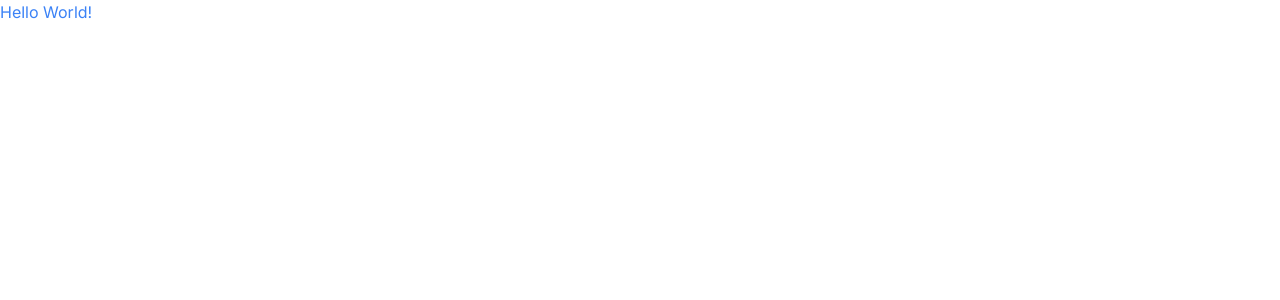
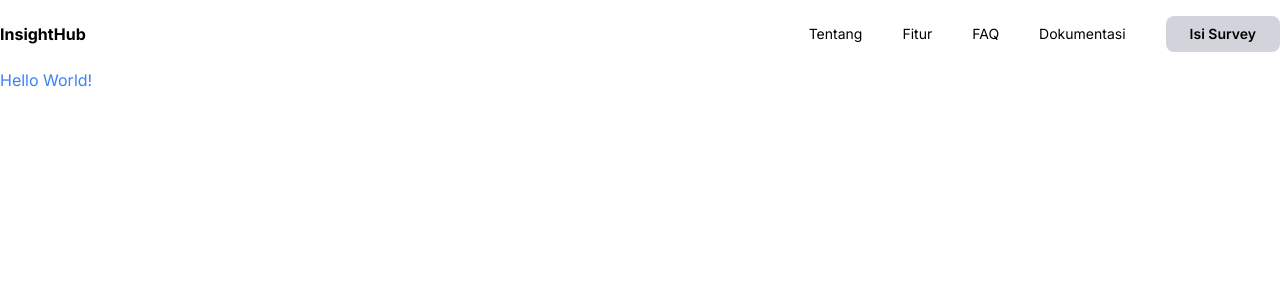
Before and after one commit to januarfonti/insighthub, a Nuxt app: page / in a window 1280 px wide. Shown: the top 300 px of the page. Built offline with nearby package versions, Linux system fonts and the light colour scheme.

Commit message:
Add header component

```diff
--- /dev/null
+++ b/components/Header.vue
@@ -0,0 +1,15 @@
+<!-- Header component, include brand on the left and others menu on the right, I'm using Nuxtjs 3-->
+<template>
+  <header class="py-4">
+    <div class="container flex items-center justify-between ">
+      <NuxtLink to="/" class="font-bold">InsightHub</NuxtLink>
+      <nav class="flex items-center gap-10 text-sm">
+        <NuxtLink to="#fitur" class="">Tentang</NuxtLink>
+        <NuxtLink to="#fitur" class="">Fitur</NuxtLink>
+        <NuxtLink to="/faq" class="">FAQ</NuxtLink>
+        <NuxtLink to="/dokumentasi" class="">Dokumentasi</NuxtLink>
+        <NuxtLink to="/login" class="px-6 py-2 rounded-lg bg-gray-300 font-semibold">Isi Survey</NuxtLink>
+      </nav>
+    </div>
+  </header>
+</template>
--- a/layouts/default.vue
+++ b/layouts/default.vue
@@ -1,5 +1,6 @@
 <template>
   <div>
+    <Header />
     <slot />
   </div>
 </template>
--- a/tailwind.config.js
+++ b/tailwind.config.js
@@ -2,6 +2,9 @@
 export default {
   content: [],
   theme: {
+    container: {
+      center: true
+    },
     extend: {
       fontFamily: {
         sans: ['Inter', 'sans-serif'],
```
